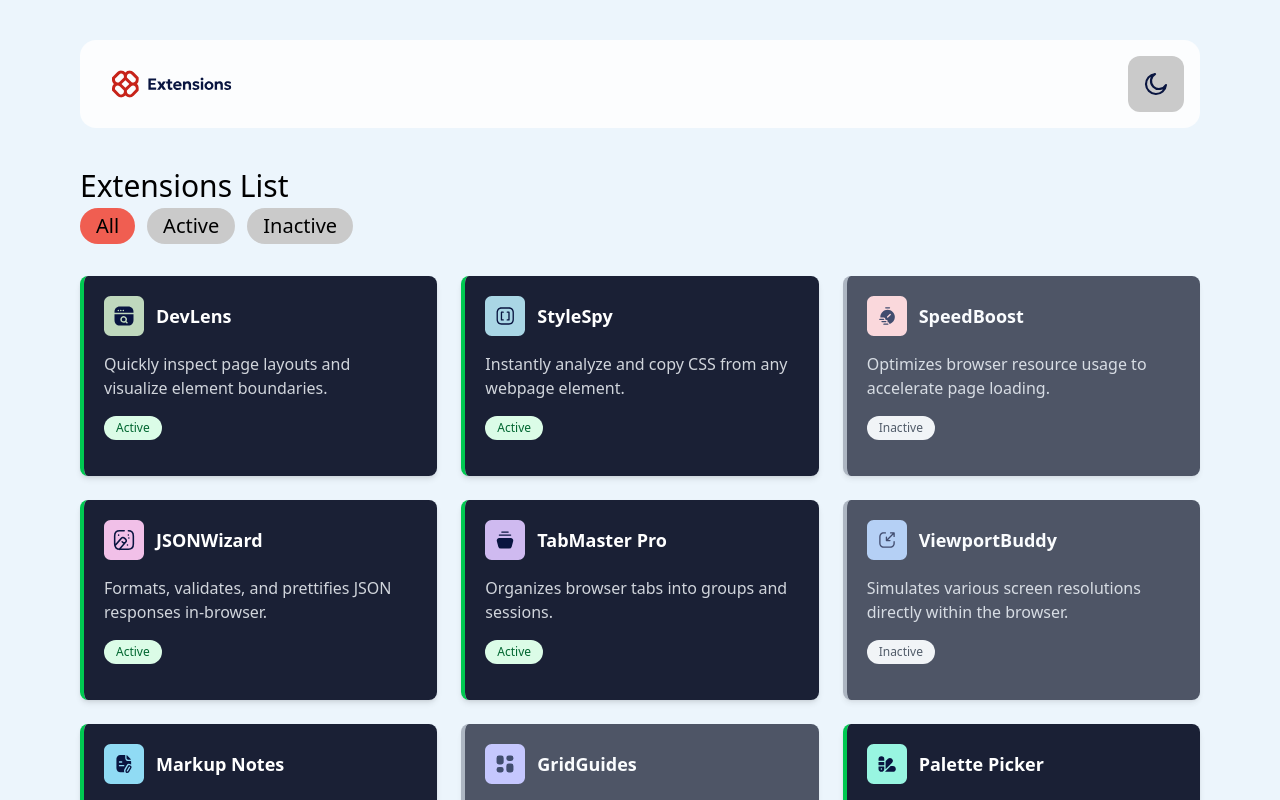
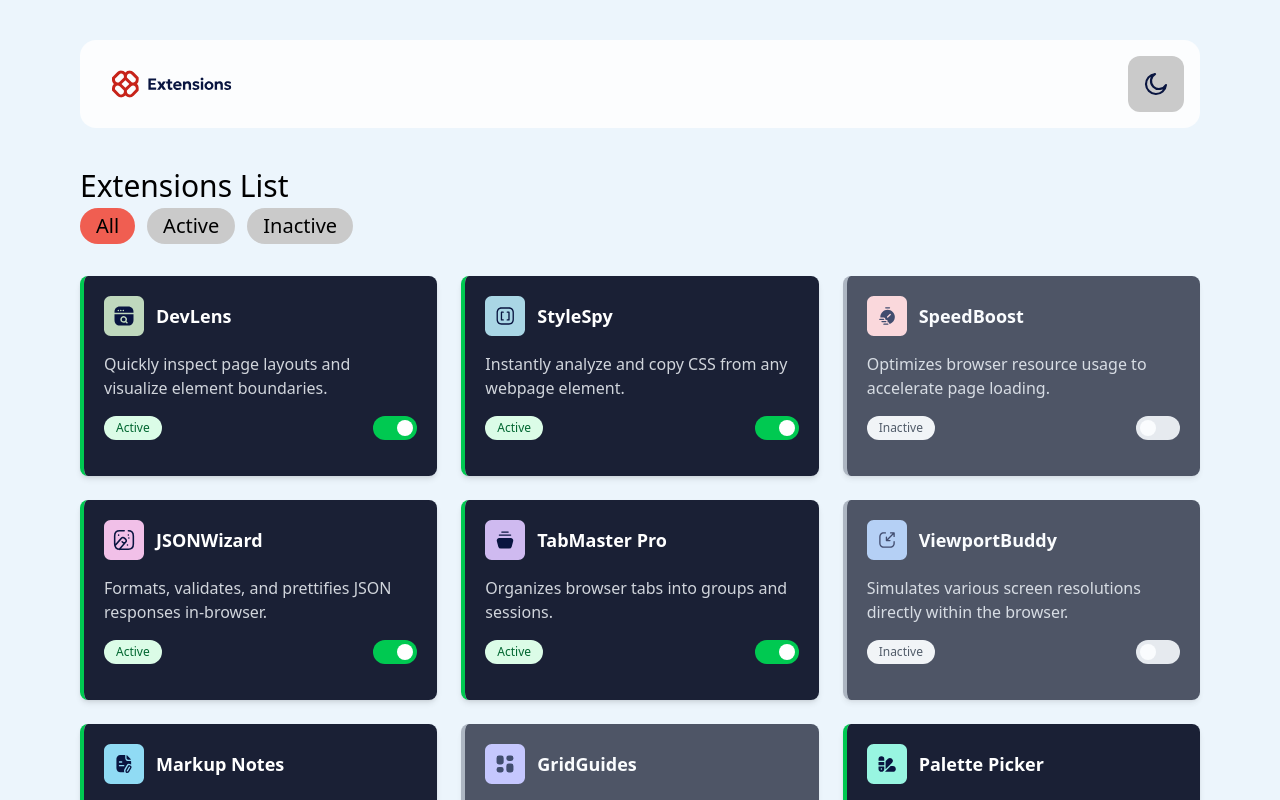
Before and after one commit to zendlll66/extensions-manager, a Next.js app: page / in a window 1280 px wide. Shown: the top 800 px of the page. Built offline with nearby package versions, Linux system fonts and the light colour scheme.

Commit message:
fix state card

```diff
--- a/src/Components/Common/ToolCards.tsx
+++ b/src/Components/Common/ToolCards.tsx
@@ -1,95 +1,108 @@
-import React from 'react';
-import Image from 'next/image';
-
-interface Tool {
-  logo: string;
-  name: string;
-  description: string;
-  isActive: boolean;
-}
+import React, { useState } from 'react';
 
 interface ToolCardsProps {
   filter: "all" | "active" | "inactive";
 }
 
 const ToolCards: React.FC<ToolCardsProps> = ({ filter }) => {
-  const tools: Tool[] = [
+  const [tools, setTools] = useState([
     {
-      logo: "/assets/images/logo-devlens.svg",
-      name: "DevLens",
-      description: "Quickly inspect page layouts and visualize element boundaries.",
-      isActive: true,
+      "logo": "./assets/images/logo-devlens.svg",
+      "name": "DevLens",
+      "description": "Quickly inspect page layouts and visualize element boundaries.",
+      "isActive": true
     },
     {
-      logo: "/assets/images/logo-style-spy.svg",
-      name: "StyleSpy",
-      description: "Instantly analyze and copy CSS from any webpage element.",
-      isActive: true,
+      "logo": "./assets/images/logo-style-spy.svg",
+      "name": "StyleSpy",
+      "description": "Instantly analyze and copy CSS from any webpage element.",
+      "isActive": true
     },
     {
-      logo: "/assets/images/logo-speed-boost.svg",
-      name: "SpeedBoost",
-      description: "Optimizes browser resource usage to accelerate page loading.",
-      isActive: false,
+      "logo": "./assets/images/logo-speed-boost.svg",
+      "name": "SpeedBoost",
+      "description": "Optimizes browser resource usage to accelerate page loading.",
+      "isActive": false
     },
     {
-      logo: "/assets/images/logo-json-wizard.svg",
-      name: "JSONWizard",
-      description: "Formats, validates, and prettifies JSON responses in-browser.",
-      isActive: true,
+      "logo": "./assets/images/logo-json-wizard.svg",
+      "name": "JSONWizard",
+      "description": "Formats, validates, and prettifies JSON responses in-browser.",
+      "isActive": true
     },
     {
-      logo: "/assets/images/logo-tab-master-pro.svg",
-      name: "TabMaster Pro",
-      description: "Organizes browser tabs into groups and sessions.",
-      isActive: true,
+      "logo": "./assets/images/logo-tab-master-pro.svg",
+      "name": "TabMaster Pro",
+      "description": "Organizes browser tabs into groups and sessions.",
+      "isActive": true
     },
     {
-      logo: "/assets/images/logo-viewport-buddy.svg",
-      name: "ViewportBuddy",
-      description: "Simulates various screen resolutions directly within the browser.",
-      isActive: false,
+      "logo": "./assets/images/logo-viewport-buddy.svg",
+      "name": "ViewportBuddy",
+      "description": "Simulates various screen resolutions directly within the browser.",
+      "isActive": false
     },
     {
-      logo: "/assets/images/logo-markup-notes.svg",
-      name: "Markup Notes",
-      description: "Enables annotation and notes directly onto webpages for collaborative debugging.",
-      isActive: true,
+      "logo": "./assets/images/logo-markup-notes.svg",
+      "name": "Markup Notes",
+      "description": "Enables annotation and notes directly onto webpages for collaborative debugging.",
+      "isActive": true
     },
     {
-      logo: "/assets/images/logo-grid-guides.svg",
-      name: "GridGuides",
-      description: "Overlay customizable grids and alignment guides on any webpage.",
-      isActive: false,
+      "logo": "./assets/images/logo-grid-guides.svg",
+      "name": "GridGuides",
+      "description": "Overlay customizable grids and alignment guides on any webpage.",
+      "isActive": false
     },
     {
-      logo: "/assets/images/logo-palette-picker.svg",
-      name: "Palette Picker",
-      description: "Instantly extracts color palettes from any webpage.",
-      isActive: true,
+      "logo": "./assets/images/logo-palette-picker.svg",
+      "name": "Palette Picker",
+      "description": "Instantly extracts color palettes from any webpage.",
+      "isActive": true
     },
     {
-      logo: "/assets/images/logo-link-checker.svg",
-      name: "LinkChecker",
-      description: "Scans and highlights broken links on any page.",
-      isActive: true,
+      "logo": "./assets/images/logo-link-checker.svg",
+      "name": "LinkChecker",
+      "description": "Scans and highlights broken links on any page.",
+      "isActive": true
     },
     {
-      logo: "/assets/images/logo-dom-snapshot.svg",
-      name: "DOM Snapshot",
-      description: "Capture and export DOM structures quickly.",
-      isActive: false,
+      "logo": "./assets/images/logo-dom-snapshot.svg",
+      "name": "DOM Snapshot",
+      "description": "Capture and export DOM structures quickly.",
+      "isActive": false
     },
     {
-      logo: "/assets/images/logo-console-plus.svg",
-      name: "ConsolePlus",
-      description: "Enhanced developer console with advanced filtering and logging.",
-      isActive: true,
-    },
-  ];
+      "logo": "./assets/images/logo-console-plus.svg",
+      "name": "ConsolePlus",
+      "description": "Enhanced developer console with advanced filtering and logging.",
+      "isActive": true
+    }
+  ]);
+
+
+  interface Tool {
+    logo: string;
+    name: string;
+    description: string;
+    isActive: boolean;
+  }
+
+  interface ToolCardsProps {
+    filter: "all" | "active" | "inactive";
+  }
+
+  const toggleActive = (toolName: string): void => {
+    const index = tools.findIndex(tool => tool.name === toolName);
+    if (index === -1) return; // ป้องกันข้อผิดพลาดหากหาไม่เจอ
+
+    const updatedTools = [...tools];
+    updatedTools[index] = { ...updatedTools[index], isActive: !updatedTools[index].isActive };
+    setTools(updatedTools);
+  };
 
   // Filter tools based on the selected filter
-  const filteredTools = tools.filter((tool) => {
+  const filteredTools = tools.filter(tool => {
     if (filter === "all") return true;
     if (filter === "active") return tool.isActive;
     if (filter === "inactive") return !tool.isActive;
@@ -102,18 +115,15 @@ const ToolCards: React.FC<ToolCardsProps> = ({ filter }) => {
         {filteredTools.map((tool, index) => (
           <div
             key={index}
-            className={`rounded-lg shadow-md overflow-hidden border-l-4 ${
-              tool.isActive ? "border-green-500" : "border-gray-400"
-            } ${!tool.isActive ? "opacity-75" : ""}`}
+            className={`rounded-lg shadow-md overflow-hidden border-l-4 ${tool.isActive ? 'border-green-500' : 'border-gray-400'
+              } ${!tool.isActive ? 'opacity-75' : ''}`}
           >
             <div className="p-5 bg-[#1A2035] h-[200px] text-white">
               <div className="flex items-center mb-4">
-                <Image
+                <img
                   src={tool.logo}
                   alt={`${tool.name} logo`}
-                  width={40}
-                  height={40}
-                  className="mr-3 object-contain"
+                  className="w-10 h-10 mr-3 object-contain"
                 />
                 <h3 className="text-lg font-semibold">{tool.name}</h3>
               </div>
@@ -121,15 +131,26 @@ const ToolCards: React.FC<ToolCardsProps> = ({ filter }) => {
               <p className="text-gray-300 mb-4">{tool.description}</p>
 
               <div className="flex items-center justify-between">
-                <span
-                  className={`px-3 py-1 rounded-full text-xs font-medium ${
-                    tool.isActive
-                      ? "bg-green-100 text-green-800"
-                      : "bg-gray-100 text-gray-800"
-                  }`}
+                <span className={`px-3 py-1 rounded-full text-xs font-medium ${tool.isActive
+                    ? 'bg-green-100 text-green-800'
+                    : 'bg-gray-100 text-gray-800'
+                  }`}>
+                  {tool.isActive ? 'Active' : 'Inactive'}
+                </span>
+
+                <button
+                  title={`Toggle ${tool.isActive ? 'Inactive' : 'Active'} state for ${tool.name}`}
+                  onClick={() => toggleActive(tool.name)}
+                  className={`relative inline-flex h-6 w-11 items-center rounded-full transition-colors focus:outline-none focus:ring-2 focus:ring-offset-2 ${tool.isActive
+                      ? 'bg-green-500 focus:ring-green-500'
+                      : 'bg-gray-200 focus:ring-gray-500'
+                    }`}
                 >
-                  {tool.isActive ? "Active" : "Inactive"}
-                </span>
+                  <span
+                    className={`inline-block h-4 w-4 transform rounded-full bg-white transition-transform ${tool.isActive ? 'translate-x-6' : 'translate-x-1'
+                      }`}
+                  />
+                </button>
               </div>
             </div>
           </div>
@@ -137,6 +158,6 @@ const ToolCards: React.FC<ToolCardsProps> = ({ filter }) => {
       </div>
     </div>
   );
-};
+}
 
 export default ToolCards;
```
